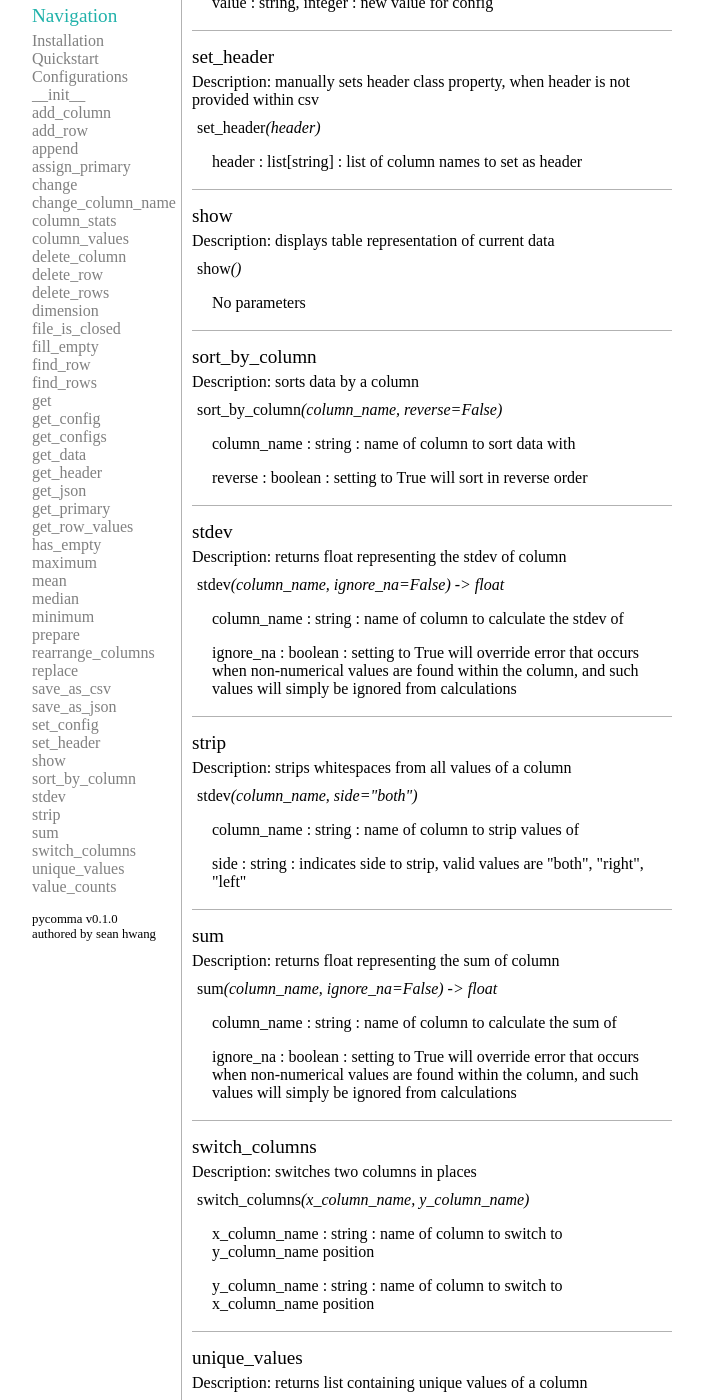
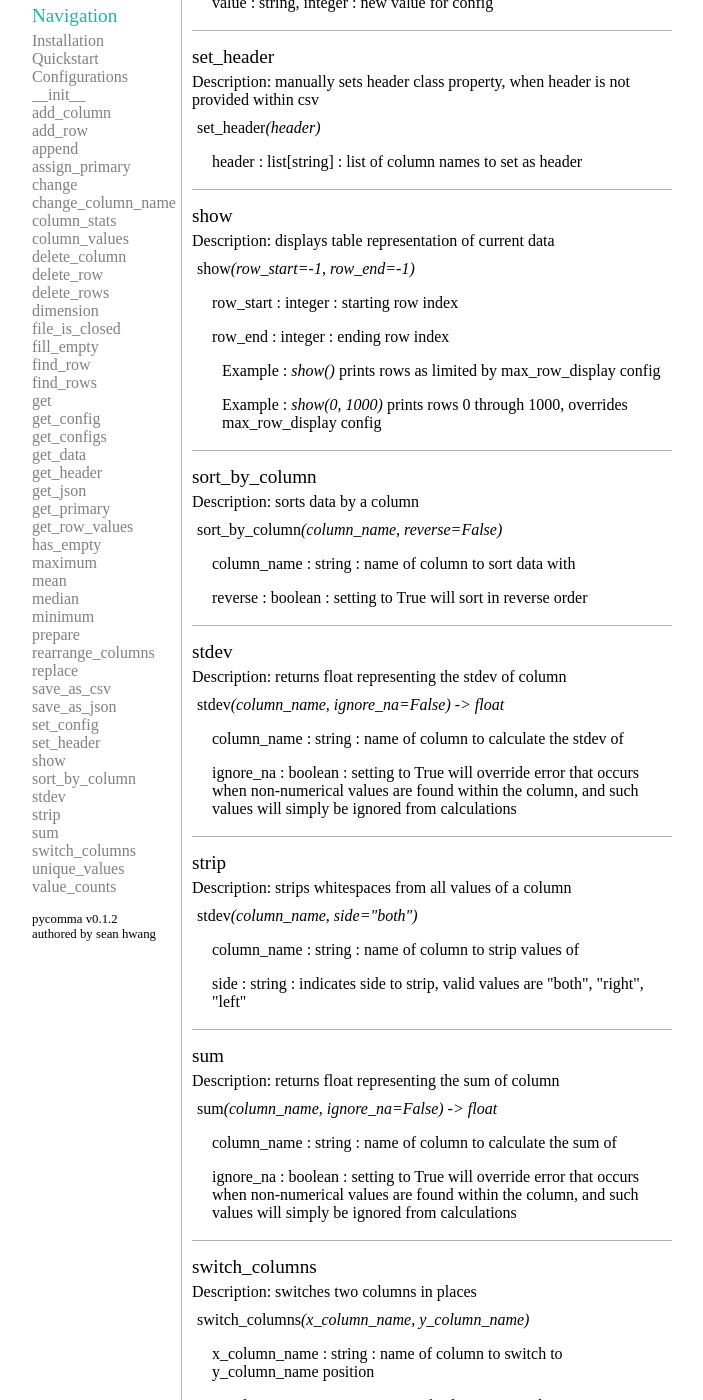
Before and after one commit to permasean/jordankobewade.github.io, a Jekyll site: the page pycomma.html, which Jekyll copies as it is, in a window 1280 px wide and 1400 px high, scrolled down 6576 px. Shown: the whole window, without its empty margins (288-991 px from the left). Built offline with Jekyll 4.4.1, drawn with Linux system fonts in a browser that asks for light colours.

Commit message:
updates for pycomma v0.1.2

```diff
--- a/assets/css/main.css
+++ b/assets/css/main.css
@@ -111,3 +111,7 @@ body {
 .section-title {
     font-size: 1.2rem;
 }
+
+.example {
+    margin-left: 10px;
+}
--- a/pycomma.html
+++ b/pycomma.html
@@ -61,7 +61,7 @@
                     <li><a href="#unique_values">unique_values</a></li>
                     <li><a href="#value_counts">value_counts</a></li>
                 </ul>
-                <div class="footer">pycomma v0.1.0</div>
+                <div class="footer">pycomma v0.1.2</div>
                 <div class="footer">authored by sean hwang</div>
             </div>
             <div class="container">
@@ -630,10 +630,13 @@
                         Description: displays table representation of current data
                     </div>
                     <div class="section-function">
-                        show<i>()</i>
+                        show<i>(row_start=-1, row_end=-1)</i>
                     </div>
                     <div class="section-parameters">
-                        <p>No parameters</p>
+                        <p>row_start : integer : starting row index</p>
+                        <p>row_end : integer : ending row index</p>
+                        <p class="example">Example : <i>show()</i> prints rows as limited by max_row_display config</p>
+                        <p class="example">Example : <i>show(0, 1000)</i> prints rows 0 through 1000, overrides max_row_display config</p>
                     </div>
                 </div>
                 <div id="sort_by_column" class="section">
```
